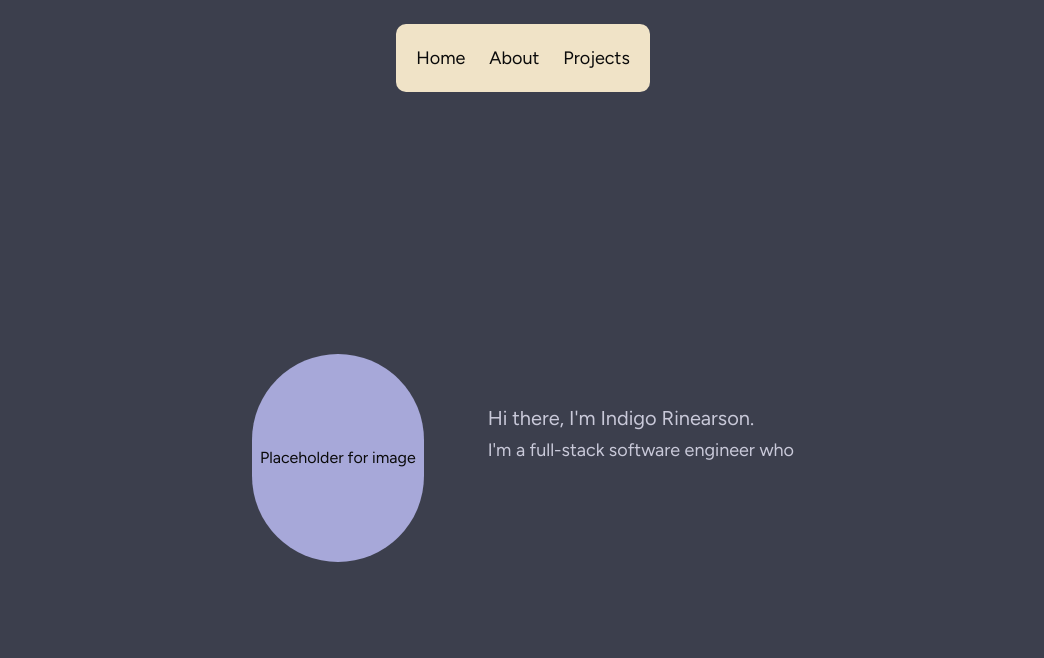
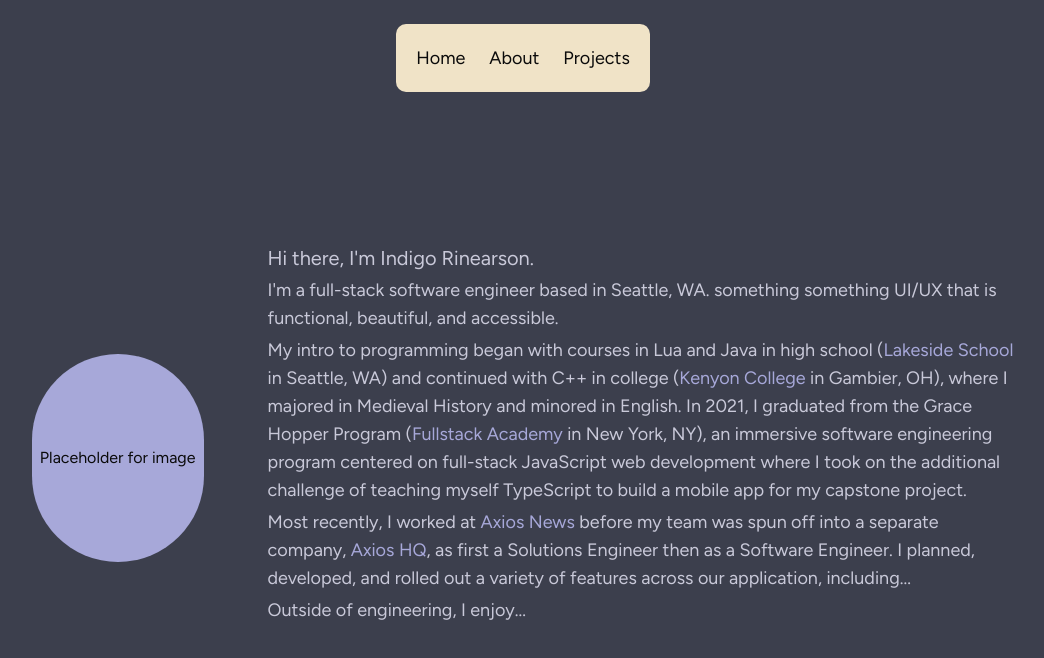
Before and after one commit to indi-rin/medieval-portfolio, a Next.js app: page /about in a window 1280 px wide. Shown: the top 658 px of the page, without its empty margins (117-1161 px from the left). Built offline with nearby package versions, Linux system fonts and the light colour scheme; some icons are missing.

Commit message:
filling out bio

```diff
--- a/app/about/page.tsx
+++ b/app/about/page.tsx
@@ -1,17 +1,83 @@
 import { GithubIcon, Linkedin02Icon } from "@hugeicons/core-free-icons";
 import { HugeiconsIcon } from "@hugeicons/react";
 
+const LINK_CLASSNAME =
+  "text-periwinkle hover:text-periwinkle/70 transition-colors duration-500";
+
 const AboutPage = () => {
   return (
-    <div className="flex flex-col md:flex-row flex-1 items-center justify-center font-sans gap-8 md:gap-16">
-      <div className="bg-periwinkle rounded-full h-52 px-2 flex justify-center items-center">
+    <div className="flex flex-col lg:flex-row flex-1 justify-center items-center font-sans gap-8 lg:gap-16 p-12 lg:p-20">
+      <div className="shrink-0 bg-periwinkle rounded-full h-52 px-2 flex justify-center items-center">
         Placeholder for image
       </div>
 
-      <div className="text-pale-slate text-lg flex flex-col gap-1">
+      <div className="text-pale-slate text-lg flex flex-col gap-1 lg:max-w-2/3">
         <p className="text-xl">Hi there, I'm Indigo Rinearson.</p>
-        <p>I'm a full-stack software engineer who</p>
+        <p>
+          I'm a full-stack software engineer based in Seattle, WA. something
+          something UI/UX that is functional, beautiful, and accessible.
+        </p>
+        <p>
+          My intro to programming began with courses in Lua and Java in high
+          school (
+          <a
+            href="https://www.lakesideschool.org/"
+            target="_blank"
+            rel="noopener noreferrer"
+            className={LINK_CLASSNAME}
+          >
+            Lakeside School
+          </a>{" "}
+          in Seattle, WA) and continued with C++ in college (
+          <a
+            href="https://www.kenyon.edu/"
+            target="_blank"
+            rel="noopener noreferrer"
+            className={LINK_CLASSNAME}
+          >
+            Kenyon College
+          </a>{" "}
+          in Gambier, OH), where I majored in Medieval History and minored in
+          English. In 2021, I graduated from the Grace Hopper Program (
+          <a
+            href="https://www.fullstackacademy.com/"
+            target="_blank"
+            rel="noopener noreferrer"
+            className={LINK_CLASSNAME}
+          >
+            Fullstack Academy
+          </a>{" "}
+          in New York, NY), an immersive software engineering program centered
+          on full-stack JavaScript web development where I took on the
+          additional challenge of teaching myself TypeScript to build a mobile
+          app for my capstone project.
+        </p>
+        <p>
+          Most recently, I worked at{" "}
+          <a
+            href="https://www.axios.com/"
+            target="_blank"
+            rel="noopener noreferrer"
+            className={LINK_CLASSNAME}
+          >
+            Axios News
+          </a>{" "}
+          before my team was spun off into a separate company,{" "}
+          <a
+            href="https://www.axioshq.com/"
+            target="_blank"
+            rel="noopener noreferrer"
+            className={LINK_CLASSNAME}
+          >
+            Axios HQ
+          </a>
+          , as first a Solutions Engineer then as a Software Engineer. I
+          planned, developed, and rolled out a variety of features across our
+          application, including...
+        </p>
+        <p>Outside of engineering, I enjoy...</p>
 
+        {/* INDI: Consider moving these to under the graphic depending on bio length */}
         <div className="flex flex-row gap-4 mt-4">
           <a
             href="https://github.com/indi-rin"
@@ -21,7 +87,7 @@ const AboutPage = () => {
           >
             <HugeiconsIcon
               icon={GithubIcon}
-              className="text-light-grey hover:text-periwinkle"
+              className="text-light-grey hover:text-periwinkle transition-colors duration-500"
             />
           </a>
           <a
@@ -32,7 +98,7 @@ const AboutPage = () => {
           >
             <HugeiconsIcon
               icon={Linkedin02Icon}
-              className="text-light-grey hover:text-periwinkle"
+              className="text-light-grey hover:text-periwinkle transition-colors duration-500"
             />
           </a>
         </div>
--- a/app/projects/page.tsx
+++ b/app/projects/page.tsx
@@ -2,6 +2,7 @@ import { ProjectCard, type Project } from "@/components/project-card";
 
 const ProjectsPage = () => {
   return (
+    // INDI: Confirm this pb once the actual graphic is added
     <div className="relative flex flex-col flex-1 w-full items-center p-6 pb-56">
       <div className="relative grid w-full grid-cols-1 md:grid-cols-2 gap-8 md:gap-20 md:px-16 lg:px-24 xl:px-32 overflow-x-auto justify-items-center">
         {PROJECTS.map((project, idx) => (
--- a/components/project-card.tsx
+++ b/components/project-card.tsx
@@ -34,7 +34,7 @@ export const ProjectCard = ({ project }: { project: Project }) => {
           >
             <HugeiconsIcon
               icon={GithubIcon}
-              className="text-dusty-grape hover:text-dusty-grape/70"
+              className="text-dusty-grape hover:text-dusty-grape/70 transition-colors duration-500"
             />
           </a>
 
@@ -47,7 +47,7 @@ export const ProjectCard = ({ project }: { project: Project }) => {
             >
               <HugeiconsIcon
                 icon={Globe02Icon}
-                className="text-dusty-grape hover:text-dusty-grape/70"
+                className="text-dusty-grape hover:text-dusty-grape/70 transition-colors duration-500"
               />
             </a>
           )}
```
